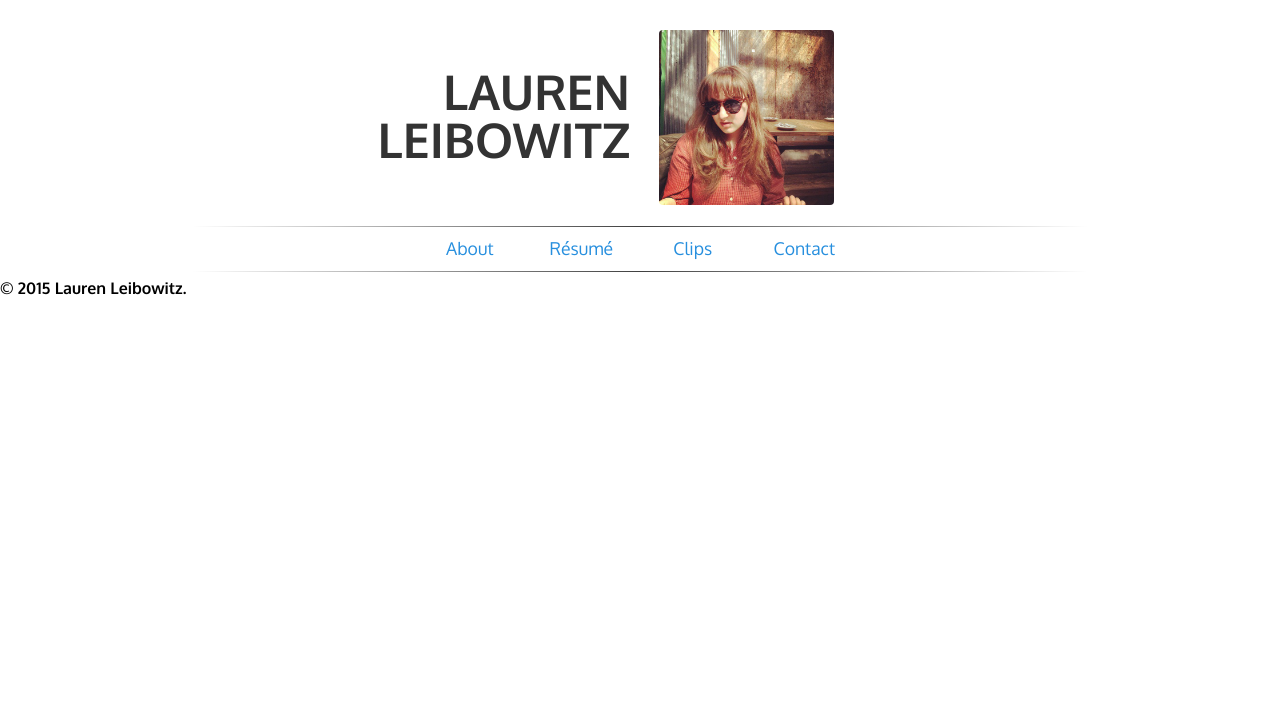
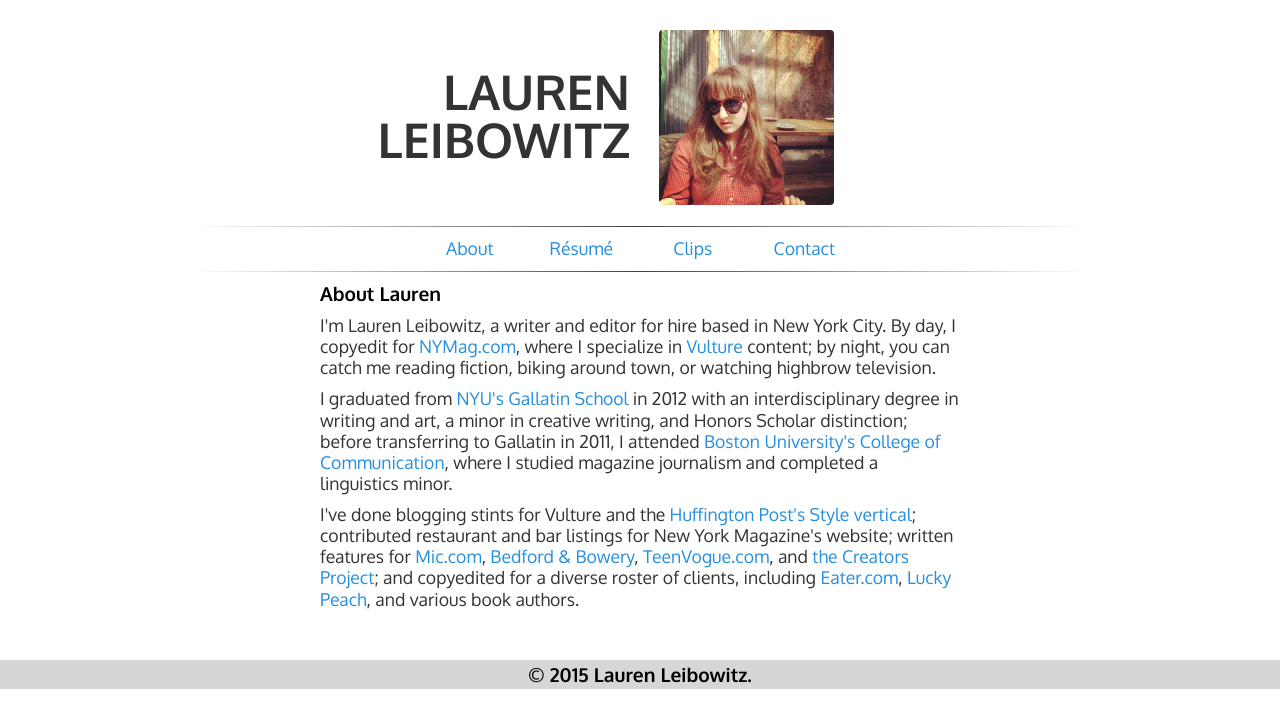
Before and after one commit to acrimer/laurenleibowitz, a plain HTML site: page index.html in a window 1280 px wide. Drawn offline with Linux system fonts and the light colour scheme.

Commit message:
first draft of homepage

```diff
--- a/assets/style.css
+++ b/assets/style.css
@@ -85,6 +85,10 @@ h1, h2, h3, h4, h5 {
 	font-weight: 700;
 }
 
+h2, h3, h4, h5 {
+	font-size: 1.2em;
+}
+
 p {
 	font-family: 'Oxygen', sans-serif;
 	font-size: 1.1em;
@@ -100,6 +104,13 @@ a {
 a:hover {
 	color: #4DB2FF;
 	text-decoration: none;
+}
+
+.horizCenter {
+	width: 100%;
+	background-color: #D6D6D6;
+	text-align: center;
+	padding: 5px 0px 5px 0px;
 }
 
 /*
@@ -155,7 +166,6 @@ header .headWrap {
 /*
 	Nav
 	======================================================================
-
 */
 
 .nav {
@@ -180,3 +190,23 @@ header .headWrap {
 	width: 24%;
 	display: inline-block;
 }
+
+/*
+	Main Content
+	======================================================================
+*/
+
+.container {
+	min-height: 100%;
+	height: auto;
+}
+
+.main {
+	width: 50%;
+	margin: 10px auto 40px auto;
+}
+
+.main h2, .main p {
+	line-height: 1.2em;
+	padding-bottom: 10px;
+}
--- a/index.html
+++ b/index.html
@@ -42,10 +42,17 @@
 		<hr class="divider">
 	</div>
 	<div class="container">
+		<div class="main">
+			<h2>About Lauren</h2>
+			<p>I'm Lauren Leibowitz, a writer and editor for hire based in New York City. By day, I copyedit for <a href="http://nymag.com/">NYMag.com</a>, where I specialize in <a href="http://www.vulture.com/">Vulture</a> content; by night, you can catch me reading fiction, biking around town, or watching highbrow television.</p>
+			<p>I graduated from <a href="http://gallatin.nyu.edu/">NYU's Gallatin School</a> in 2012 with an interdisciplinary degree in writing and art, a minor in creative writing, and Honors Scholar distinction; before transferring to Gallatin in 2011, I attended <a href="http://www.bu.edu/com/">Boston University's College of Communication</a>, where I studied magazine journalism and completed a linguistics minor.</p>
+			<p>I've done blogging stints for Vulture and the <a href="http://www.huffingtonpost.com/style/">Huffington Post's Style vertical</a>; contributed restaurant and bar listings for New York Magazine's website; written features for <a href="http://mic.com/">Mic.com</a>, <a href="http://bedfordandbowery.com/">Bedford & Bowery</a>, <a href="http://www.teenvogue.com/">TeenVogue.com</a>, and <a href="http://thecreatorsproject.vice.com/en_us">the Creators Project</a>; and copyedited for a diverse roster of clients, including <a href="http://www.eater.com/">Eater.com</a>, <a href="http://luckypeach.com/">Lucky Peach</a>, and various book authors.</p>
+		</div>
 	</div>
 </body>
 <footer>
-	<div class="horiz">
+	<div class="horizCenter">
 		<h2>&copy; <span id="year"></span> Lauren Leibowitz.
+	</div>
 </footer>
 </html>
```
